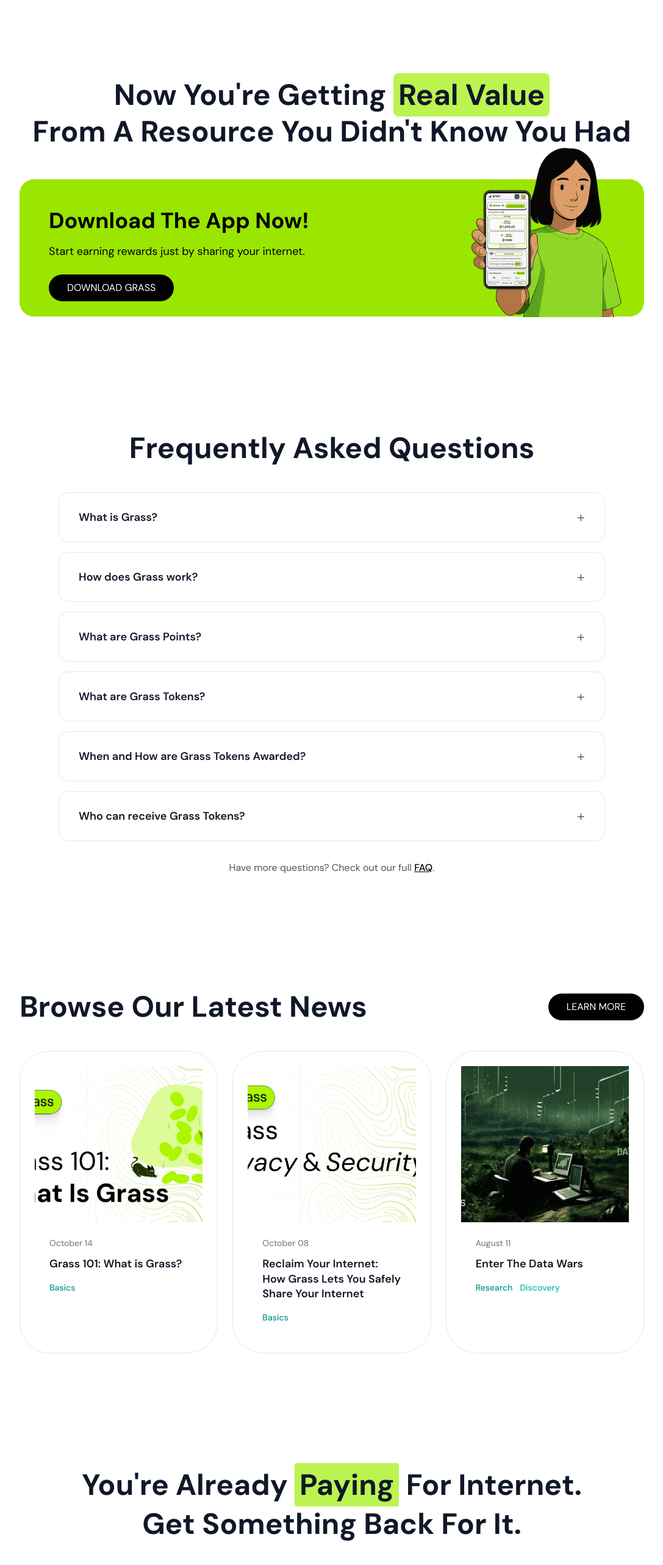
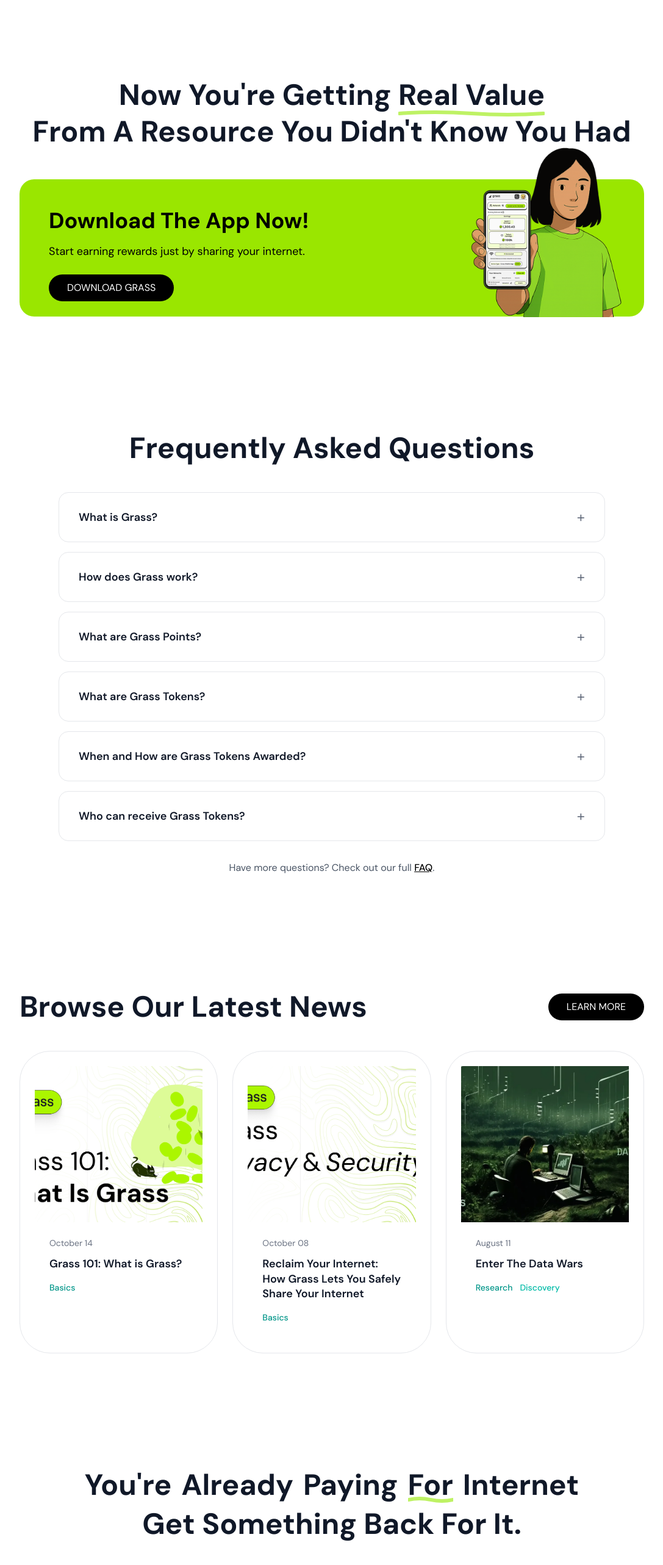
Before and after one commit to heyrapto/grass-io-clone, a Next.js app: page / in a window 1280 px wide. Shown: the part 3380-5946 px from the top of the page at 61% size, without its empty margins (96-1183 px from the left). Built offline with nearby package versions, Linux system fonts and the light colour scheme.

Commit message:
Update: svg underline animation

```diff
--- a/src/components/sections/cta.tsx
+++ b/src/components/sections/cta.tsx
@@ -2,8 +2,8 @@
 
 import { motion } from "framer-motion";
 import { Button } from "../ui/button";
-
 import Image from "next/image";
+import { useEffect, useState } from "react";
 
 const CTASection1 = () => {
   return (
@@ -13,8 +13,27 @@
         <div className="text-center mb-12">
           <h2 className="text-4xl md:text-5xl font-bold text-gray-900 leading-tight">
             Now You're Getting{" "}
-              <span className="relative">
-                <span className="bg-lime-300 px-2 py-1 rounded-lg">Real Value</span>
+            <span className="relative inline-block">
+              <span className="relative z-10">Real Value</span>
+              <motion.svg
+                className="absolute bottom-[-5px] left-0 w-full h-3"
+                viewBox="0 0 200 12"
+                preserveAspectRatio="none"
+                xmlns="http://www.w3.org/2000/svg"
+                initial={{ scaleX: 0 }}
+                whileInView={{ scaleX: 1 }}
+                transition={{ duration: 0.8, ease: "easeOut", delay: 0.2 }}
+                viewport={{ once: true }}
+                style={{ transformOrigin: "left" }}
+              >
+                <path
+                  d="M2,7 Q50,3 100,7 T198,7"
+                  stroke="#bef264"
+                  strokeWidth="6"
+                  fill="none"
+                  strokeLinecap="round"
+                />
+              </motion.svg>
             </span>
             <br />
             From A Resource You Didn't Know You Had
@@ -37,7 +56,7 @@
               />
             </div>
 
-              {/* Right side illustration - placeholder for actual image */}
+            {/* Right side illustration */}
             <div className="flex-shrink-0 absolute right-0 top-[-110px]">
               <Image
                 src="/cta-1.png"
@@ -55,13 +74,22 @@
 };
 
 const CTASection2 = () => {
+  const [highlightedWord, setHighlightedWord] = useState<number>(0);
+  const words = ["You're", "Already", "Paying", "For", "Internet"];
+
+  useEffect(() => {
+    // Pick a random word index (excluding first word for better visual)
+    const randomIndex = Math.floor(Math.random() * (words.length - 1)) + 1;
+    setHighlightedWord(randomIndex);
+  }, []);
+
   return (
     <motion.section
       className="py-16 md:py-24"
       initial={{ scale: 0.9, opacity: 0 }}
       whileInView={{ scale: 1, opacity: 1 }}
       transition={{ duration: 0.8, ease: "easeOut" }}
-      viewport={{ once: false, amount: 0.3 }} // triggers every time it's in view
+      viewport={{ once: false, amount: 0.3 }}
     >
       <div className="w-[80%] mx-auto">
         {/* Header Text */}
@@ -73,9 +101,36 @@
           viewport={{ once: false, amount: 0.4 }}
         >
           <h2 className="text-4xl md:text-5xl font-bold text-gray-900 mb-4">
-            You're Already{" "}
-            <span className="bg-lime-300 px-2 py-1 rounded">Paying</span>{" "}
-            For Internet.
+            {words.map((word, index) => (
+              <span key={index}>
+                {index === highlightedWord ? (
+                  <span className="relative inline-block mx-2">
+                    <span className="relative z-10">{word}</span>
+                    <motion.svg
+                      className="absolute bottom-[-5px] left-0 w-full h-3"
+                      viewBox="0 0 150 12"
+                      preserveAspectRatio="none"
+                      xmlns="http://www.w3.org/2000/svg"
+                      initial={{ scaleX: 0 }}
+                      whileInView={{ scaleX: 1 }}
+                      transition={{ duration: 0.8, ease: "easeOut", delay: 0.3 }}
+                      viewport={{ once: true }}
+                      style={{ transformOrigin: "left" }}
+                    >
+                      <path
+                        d="M2,7 Q37.5,3 75,7 T148,7"
+                        stroke="#bef264"
+                        strokeWidth="6"
+                        fill="none"
+                        strokeLinecap="round"
+                      />
+                    </motion.svg>
+                  </span>
+                ) : (
+                  <span className="mx-2">{word}</span>
+                )}
+              </span>
+            ))}
           </h2>
           <h3 className="text-4xl md:text-5xl font-bold text-gray-900">
             Get Something Back For It.
@@ -113,7 +168,4 @@
   );
 };
 
-export default CTASection2;
-
-
 export { CTASection1, CTASection2 };
```
Also changed, not shown: public/underline-element.svg (added), src/components/ui/element.tsx (added). Lines whose indentation alone changed are shown as unchanged.
